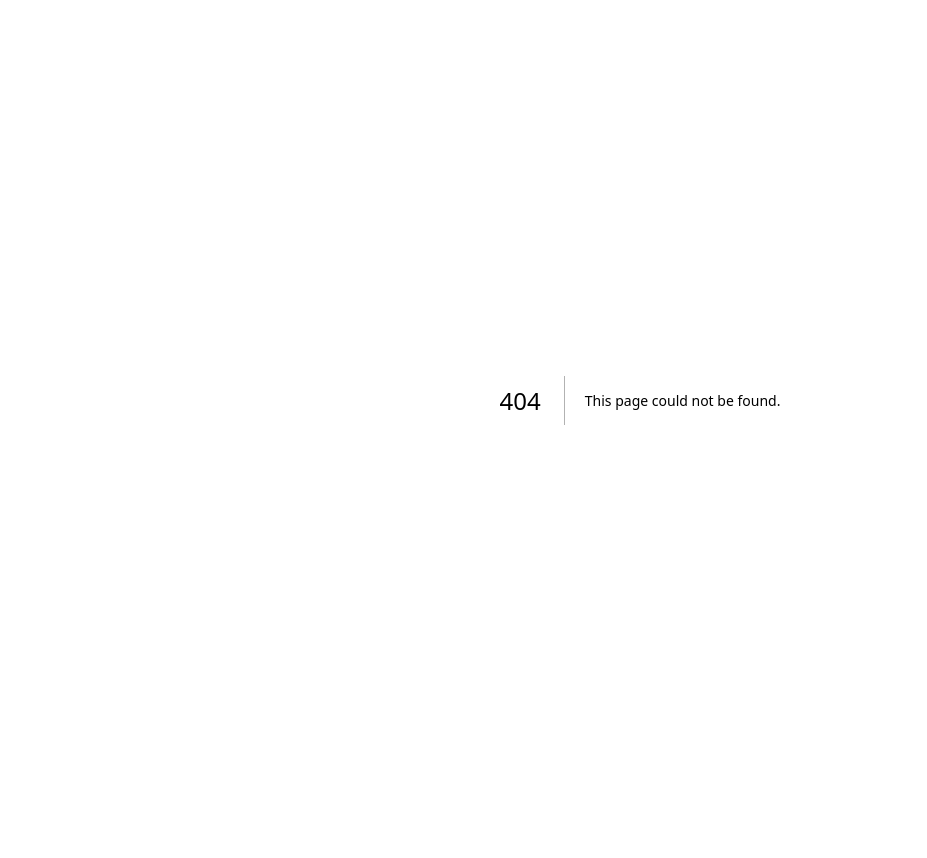
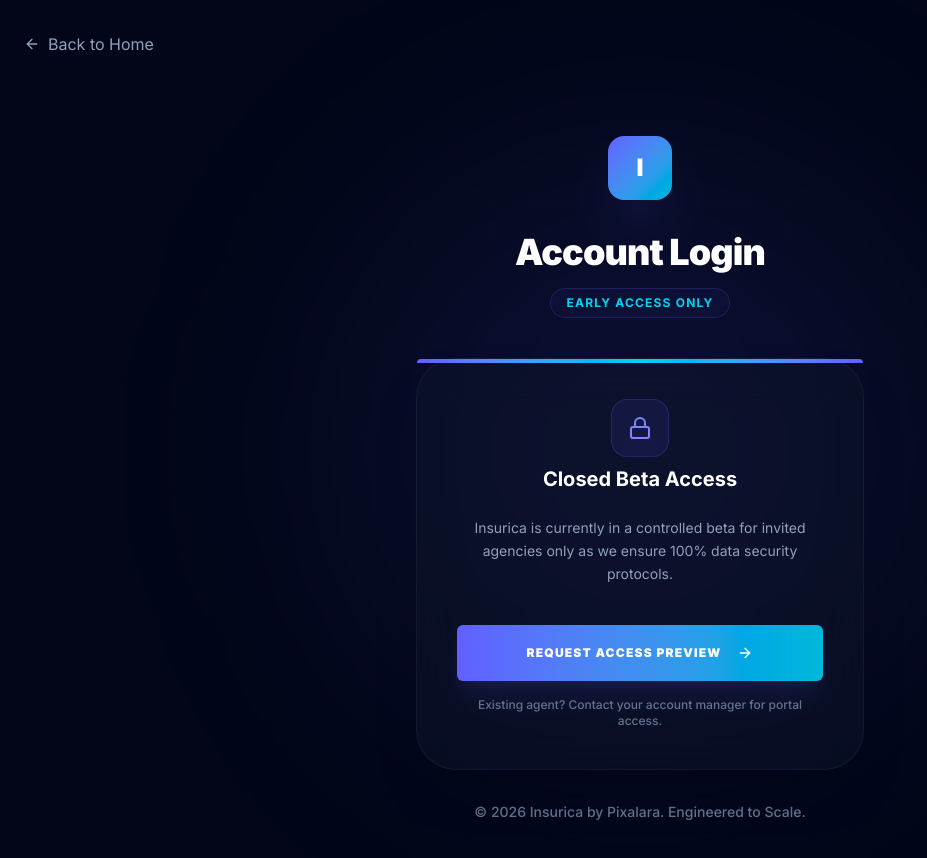
Before and after one commit to Pixalara/insurica-frontend, a Next.js app: page /login in a window 1280 px wide. Before the commit this address had no page. Shown: the top 858 px of the page, without its empty margins (0-927 px from the left). Before the commit the page ends 800 px from the top, so only its background shows below. Built offline with nearby package versions, Linux system fonts and the light colour scheme.

Commit message:
add professional login placeholder page to resolve 404s

```diff
--- /dev/null
+++ b/app/login/page.tsx
@@ -0,0 +1,62 @@
+import Link from "next/link";
+import { ArrowLeft, Lock, ArrowRight } from "lucide-react";
+import { Button } from "@/components/ui/button";
+
+export default function LoginPage() {
+  return (
+    <div className="min-h-screen bg-slate-950 text-white flex flex-col relative overflow-hidden">
+      {/* Background Decor */}
+      <div className="absolute inset-0 bg-[url('/grid.svg')] bg-center opacity-10 [mask-image:linear-gradient(180deg,white,rgba(255,255,255,0))]"></div>
+      <div className="absolute top-1/2 left-1/2 -translate-x-1/2 -translate-y-1/2 w-[600px] h-[600px] bg-indigo-500/10 rounded-full blur-[120px] pointer-events-none"></div>
+
+      <div className="container mx-auto px-6 py-8 relative z-10">
+        <Link href="/" className="inline-flex items-center text-slate-400 hover:text-white transition-colors group mb-12">
+          <ArrowLeft className="mr-2 h-4 w-4 group-hover:-translate-x-1 transition-transform" />
+          Back to Home
+        </Link>
+      </div>
+
+      <div className="flex-grow flex items-center justify-center px-6 relative z-10 pb-20">
+        <div className="w-full max-w-md">
+          <div className="text-center mb-10">
+            <div className="inline-flex h-16 w-16 bg-gradient-to-br from-indigo-500 to-cyan-500 rounded-2xl items-center justify-center text-white font-black text-2xl shadow-2xl shadow-indigo-500/20 mb-8 mx-auto">
+              I
+            </div>
+            <h1 className="text-3xl md:text-4xl font-black tracking-tight mb-4">Account Login</h1>
+            <div className="inline-flex items-center rounded-full border border-indigo-500/20 bg-indigo-500/5 px-4 py-1.5 text-xs font-bold text-cyan-400 backdrop-blur-sm tracking-widest uppercase">
+              Early Access Only
+            </div>
+          </div>
+
+          <div className="bg-slate-900/40 backdrop-blur-xl border border-white/5 p-8 md:p-10 rounded-[2.5rem] shadow-2xl relative">
+            <div className="absolute top-0 left-0 w-full h-1 bg-gradient-to-r from-indigo-500 via-cyan-400 to-indigo-500 rounded-t-full"></div>
+
+            <div className="space-y-6 text-center">
+              <div className="p-4 bg-indigo-500/10 rounded-2xl border border-indigo-500/20 inline-flex mb-2">
+                <Lock className="h-6 w-6 text-indigo-400" />
+              </div>
+              <h2 className="text-xl font-bold text-white">Closed Beta Access</h2>
+              <p className="text-slate-400 leading-relaxed text-sm">
+                Insurica is currently in a controlled beta for invited agencies only as we ensure 100% data security protocols.
+              </p>
+
+              <div className="pt-4 space-y-4">
+                <Button asChild className="w-full h-14 bg-gradient-to-r from-indigo-500 to-cyan-500 text-white font-black uppercase tracking-widest text-xs border-0 shadow-xl shadow-indigo-500/10 hover:shadow-indigo-500/25 transition-all active:scale-[0.98]">
+                  <Link href="/contact">Request Access Preview <ArrowRight className="ml-2 h-4 w-4" /></Link>
+                </Button>
+
+                <p className="text-xs text-slate-500 font-medium">
+                  Existing agent? Contact your account manager for portal access.
+                </p>
+              </div>
+            </div>
+          </div>
+
+          <p className="text-center mt-8 text-slate-500 text-sm font-medium">
+            &copy; 2026 Insurica by Pixalara. Engineered to Scale.
+          </p>
+        </div>
+      </div>
+    </div>
+  );
+}
```
